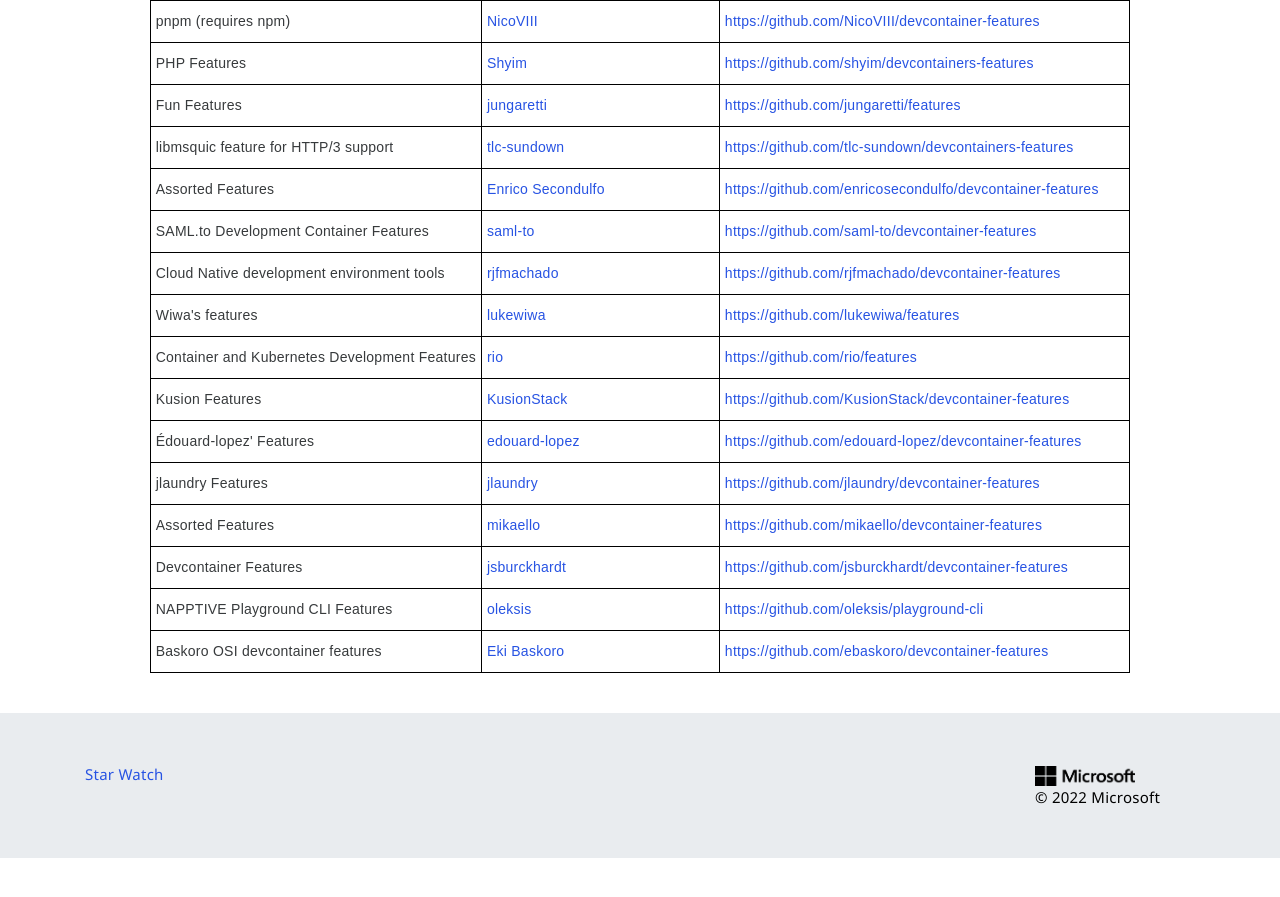
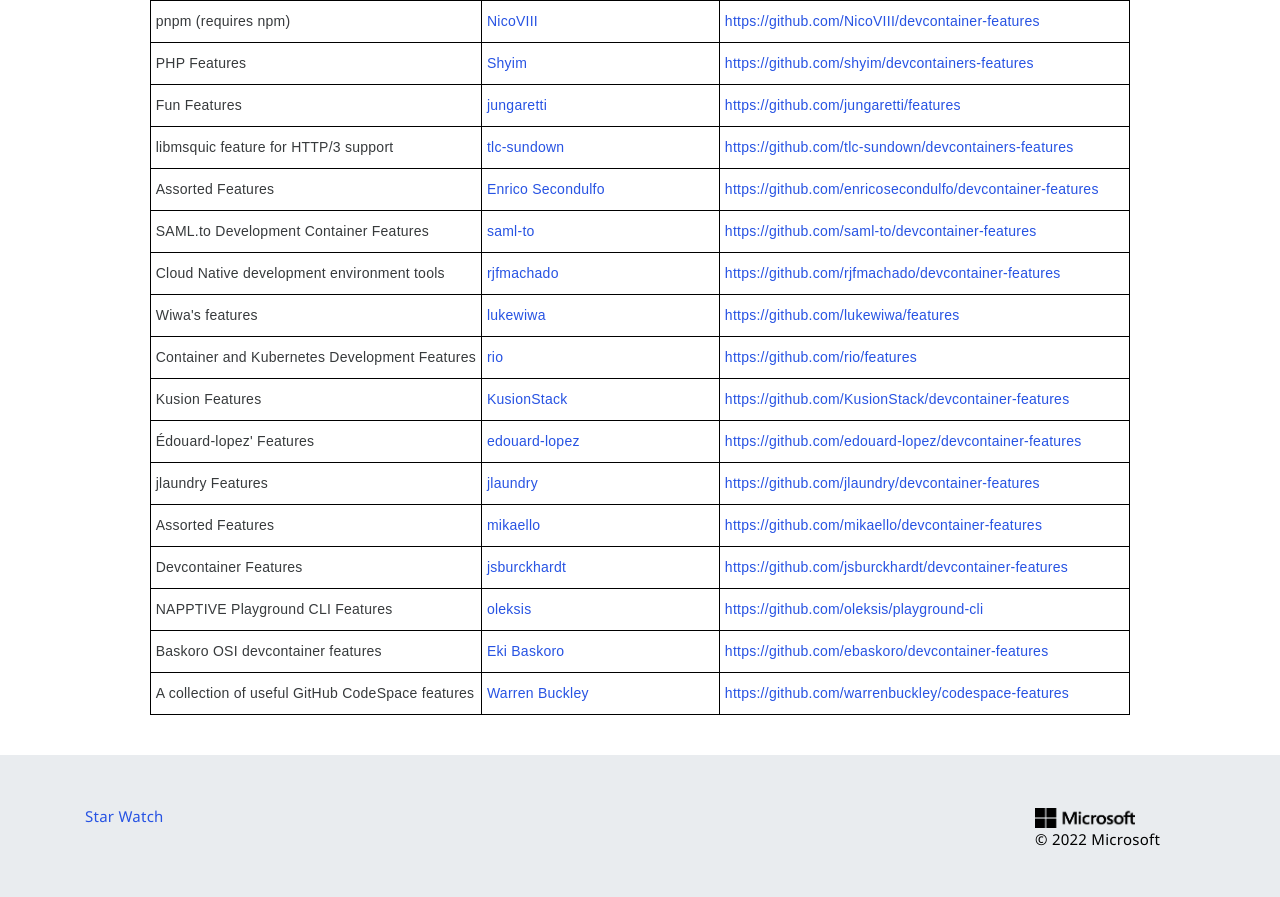
Before and after one commit to devcontainers/devcontainers.github.io, a Jekyll site: the page built from collections.html, in a window 1280 px wide and 900 px high, scrolled down 1090 px. Shown: the top 897 px of the window. Built offline with Jekyll 4.4.1, drawn with Linux system fonts in a browser that asks for light colours; nearby versions of some CDN libraries; comment, search, counter and statistics services are not loaded; before the commit the page ends 1948 px from its top, so only the background shows below that.

Commit message:
Adds in my CodeSpaces Features to list SQLite & SMTP4Dev

```diff
--- a/_data/collection-index.yml
+++ b/_data/collection-index.yml
@@ -168,3 +168,8 @@
   contact: https://github.com/ebaskoro/devcontainer-features/issues
   repository: https://github.com/ebaskoro/devcontainer-features
   ociReference: ghcr.io/ebaskoro/devcontainer-features
+- name: A collection of useful GitHub CodeSpace features
+  maintainer: Warren Buckley
+  contact: https://github.com/warrenbuckley/codespace-features/issues
+  repository: https://github.com/warrenbuckley/codespace-features
+  ociReference: ghcr.io/warrenbuckley/codespace-features
```
